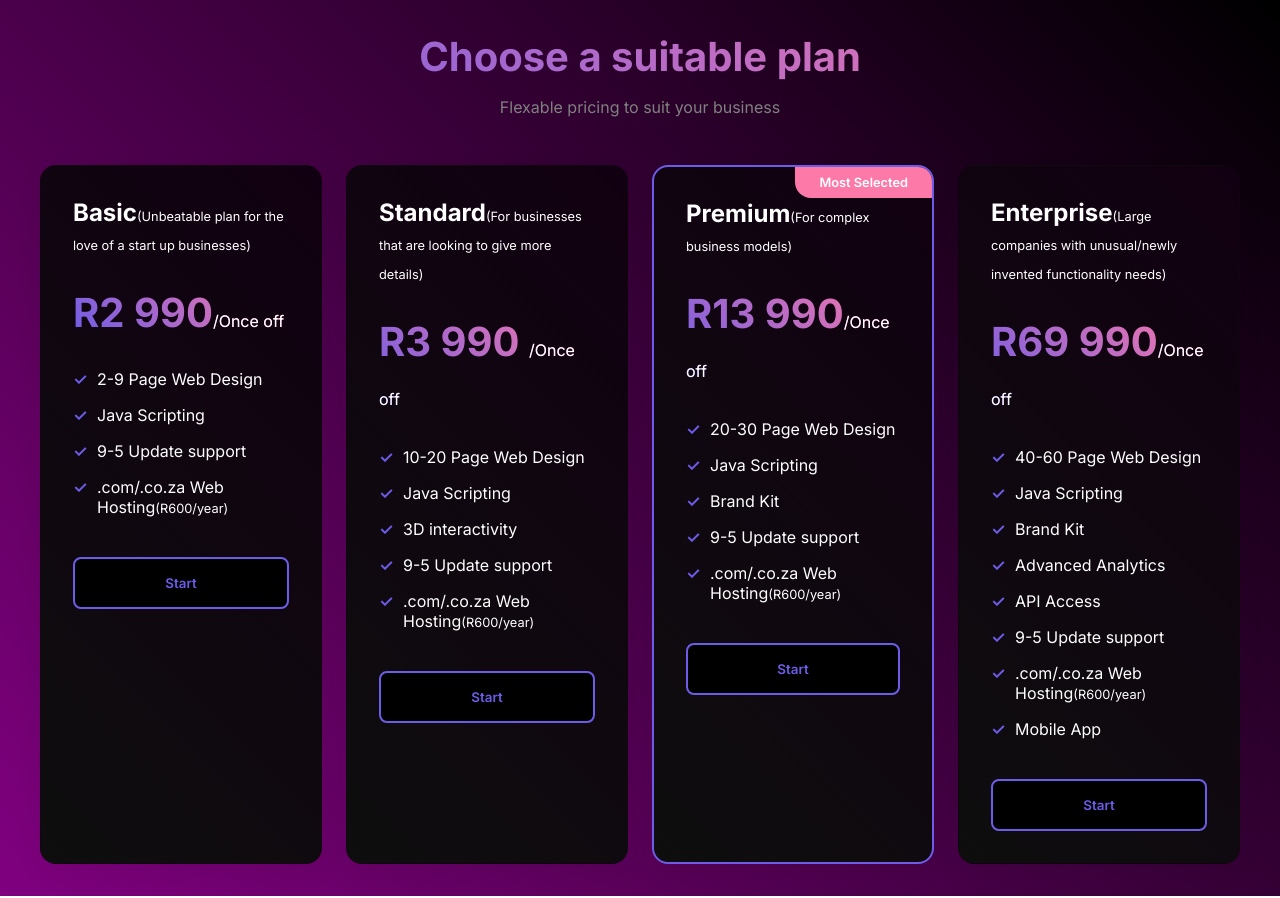
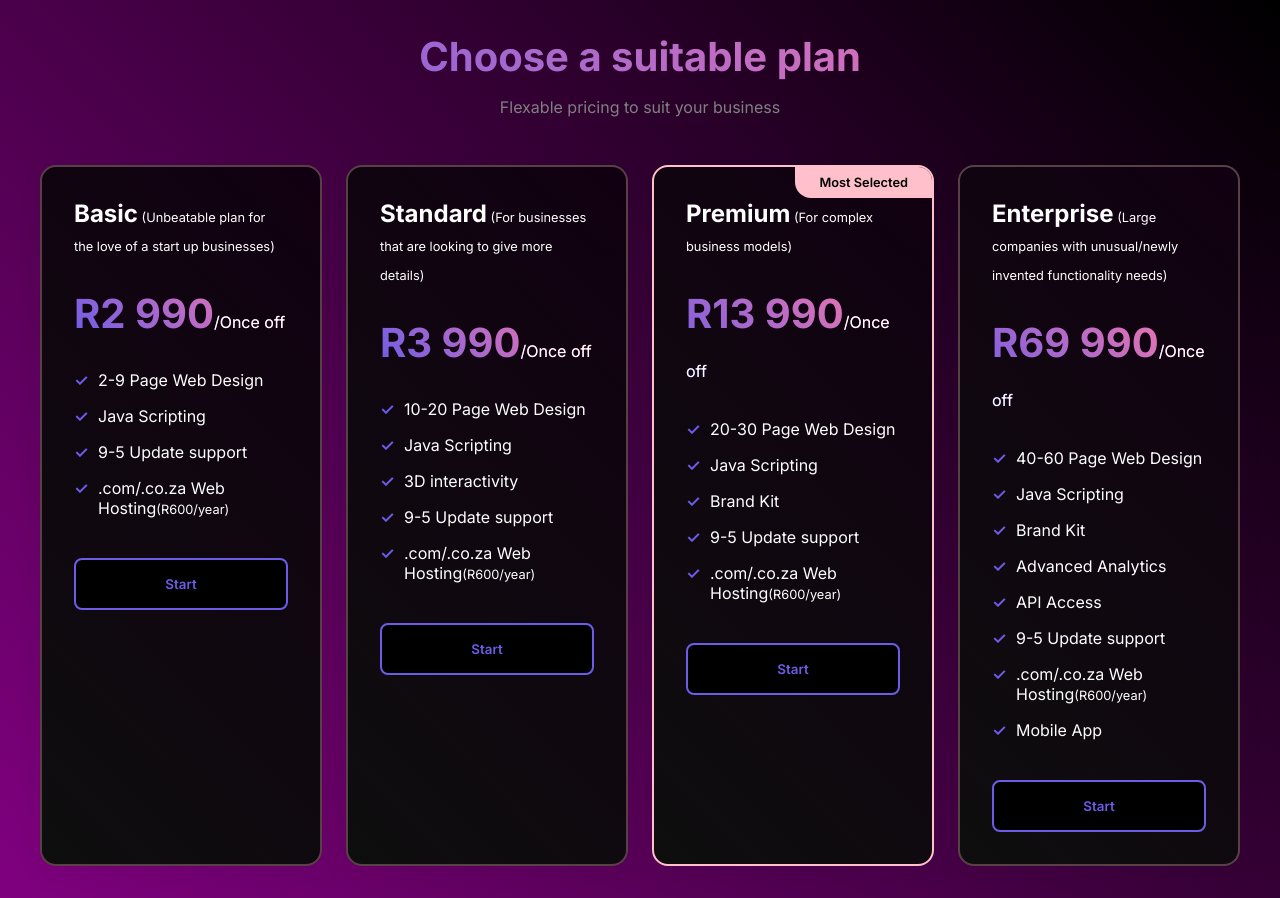
Before and after one commit to Kxyfreequency/FullyCoded, a plain HTML site: page indexx.html in a window 1280 px wide. Drawn offline with Linux system fonts and the light colour scheme.

Commit message:
Update indexx.html

```diff
--- a/indexx.html
+++ b/indexx.html
@@ -3,7 +3,7 @@
 <head>
     <meta charset="UTF-8">
     <meta name="viewport" content="width=device-width, initial-scale=1.0">
-    <title>Subscription Plans</title>
+    <title>Fully Coded-Plans</title>
     <link href="https://fonts.googleapis.com/css2?family=Inter:wght@300;400;500;600;700&display=swap" rel="stylesheet">
     <style>
         :root {
@@ -61,7 +61,7 @@
             transition: all 0.3s ease;
             position: relative;
             overflow: hidden;
-            border: 1px solid rgba(0,0,0,0.05);
+            border: 2px solid rgb(88, 65, 69);
         }
 
         .pricing-card:hover {
@@ -73,8 +73,8 @@
             position: absolute;
             top: 0;
             right: 0;
-            background: var(--accent);
-            color: white;
+            background: pink;
+            color: black;
             padding: 0.5rem 1.5rem;
             font-size: 0.8rem;
             font-weight: 600;
@@ -167,7 +167,8 @@
         }
 
         .popular-card {
-            border: 2px solid var(--primary);
+            border: 2px solid pink;
+            color: black;
         }
 
         @media (max-width: 900px) {
@@ -193,7 +194,7 @@
         <div class="pricing-grid">
             <!-- Basic Plan -->
             <div class="pricing-card">
-                <h3 class="plan-name">Basic<span>(Unbeatable plan for the love of a start up businesses)</span></h3>
+                <h3 class="plan-name">Basic<span> (Unbeatable plan for the love of a start up businesses)</span></h3>
                 <div class="plan-price">R2 990<span>/Once off</span></div>
                 <ul class="plan-features">
                     <li>2-9 Page Web Design</li>
@@ -208,8 +209,8 @@
 
             <!-- Standard Plan -->
             <div class="pricing-card">
-                <h3 class="plan-name">Standard<span>(For businesses that are looking to give more details)</span></h3>
-                <div class="plan-price">R3 990 <span>/Once off</span></div>
+                <h3 class="plan-name">Standard<span> (For businesses that are looking to give more details)</span></h3>
+                <div class="plan-price">R3 990<span>/Once off</span></div>
                 <ul class="plan-features">
                     <li>10-20 Page Web Design</li>
                     <li>Java Scripting</li>
@@ -225,7 +226,7 @@
             <!-- Popular Premium Plan -->
             <div class="pricing-card popular-card">
                 <div class="popular-tag">Most Selected</div>
-                <h3 class="plan-name">Premium<span>(For complex business models)</span></h3>
+                <h3 class="plan-name">Premium<span> (For complex business models)</span></h3>
                 <div class="plan-price">R13 990<span>/Once off</span></div>
                 <ul class="plan-features">
                     <li>20-30 Page Web Design</li>
@@ -242,7 +243,7 @@
 
             <!-- Enterprise Plan -->
             <div class="pricing-card">
-                <h3 class="plan-name">Enterprise<span>(Large companies with unusual/newly invented functionality needs)</span></h3>
+                <h3 class="plan-name">Enterprise<span> (Large companies with unusual/newly invented functionality needs)</span></h3>
                 <div class="plan-price">R69 990<span>/Once off</span></div>
                 <ul class="plan-features">
                   <li>40-60 Page Web Design</li>
```
